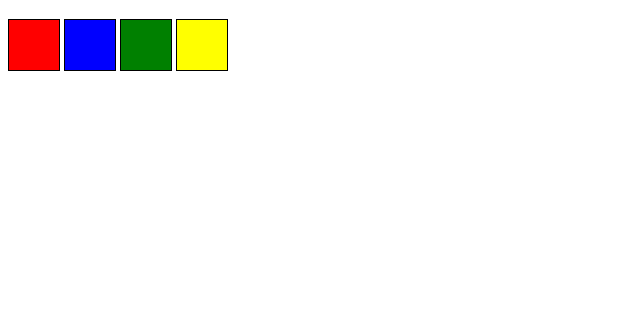
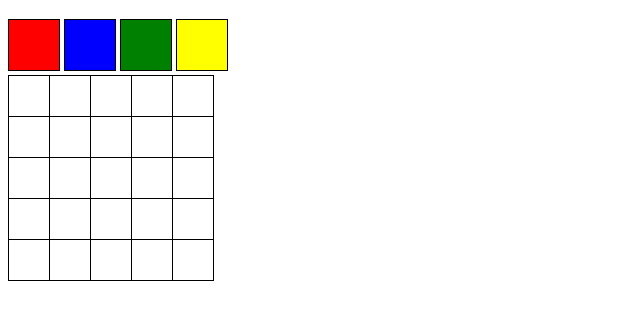
Before and after one commit to michaelfernan/Trybe-Pixels-Art, a website: page index.html in a window 1280 px wide. Shown: the part 61-380 px from the top of the page, without its empty margins (0-640 px from the left). Drawn offline with Linux system fonts and the light colour scheme.

Commit message:
requisito 2 test

```diff
--- a/index.html
+++ b/index.html
@@ -15,6 +15,8 @@
         <div class="color" style="background-color: green"></div>
         <div class="color" style="background-color: yellow"></div>
     </div>
+    <div id="pixel-board"></div>
+
 
 </body>
 </html>
--- a/script.js
+++ b/script.js
@@ -0,0 +1,7 @@
+const pixelBoard = document.getElementById('pixel-board');
+
+for (let i = 0; i < 25; i += 1) {
+    const pixel = document.createElement('div');
+    pixel.className = 'pixel';
+    pixelBoard.appendChild(pixel);
+  }
--- a/style.css
+++ b/style.css
@@ -4,6 +4,16 @@
     height: 50px;
     display: inline-block;
  }
-#color{
-
-}
+ .pixel {
+    width: 40px;
+    height: 40px;
+    border: 1px solid black;
+    background-color: white;
+    display: inline-block;
+  }
+  #pixel-board {
+    display: grid;
+    grid-template-columns: repeat(5, 40px);
+    grid-template-rows: repeat(5, 40px);
+    gap: 1px;
+  }
```
